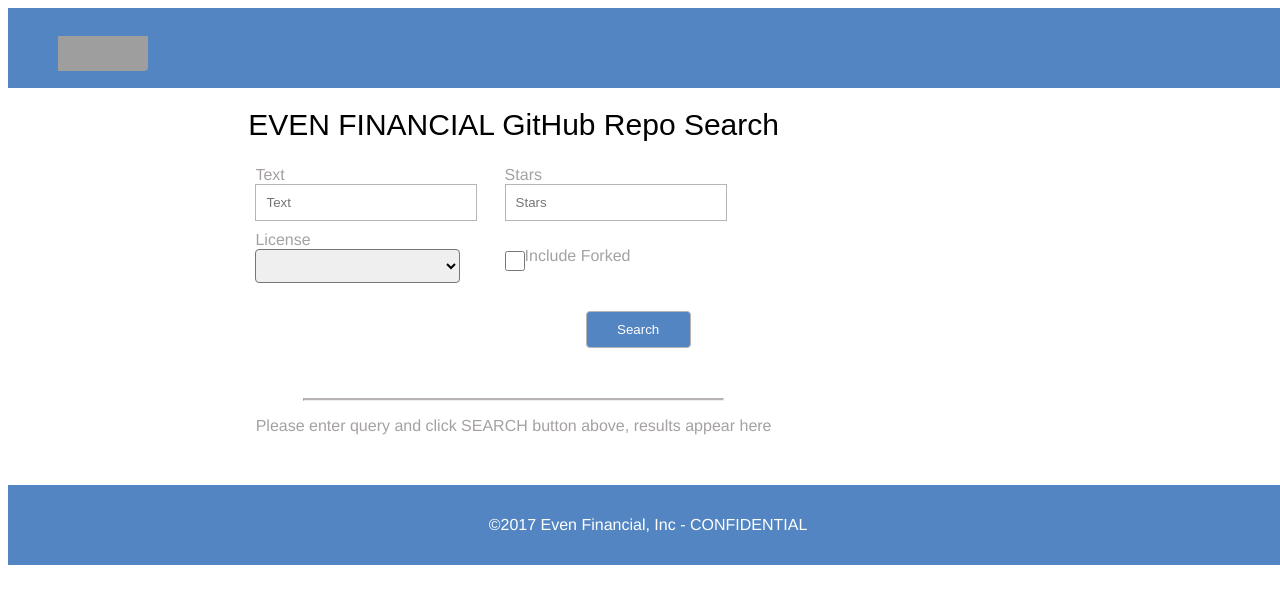
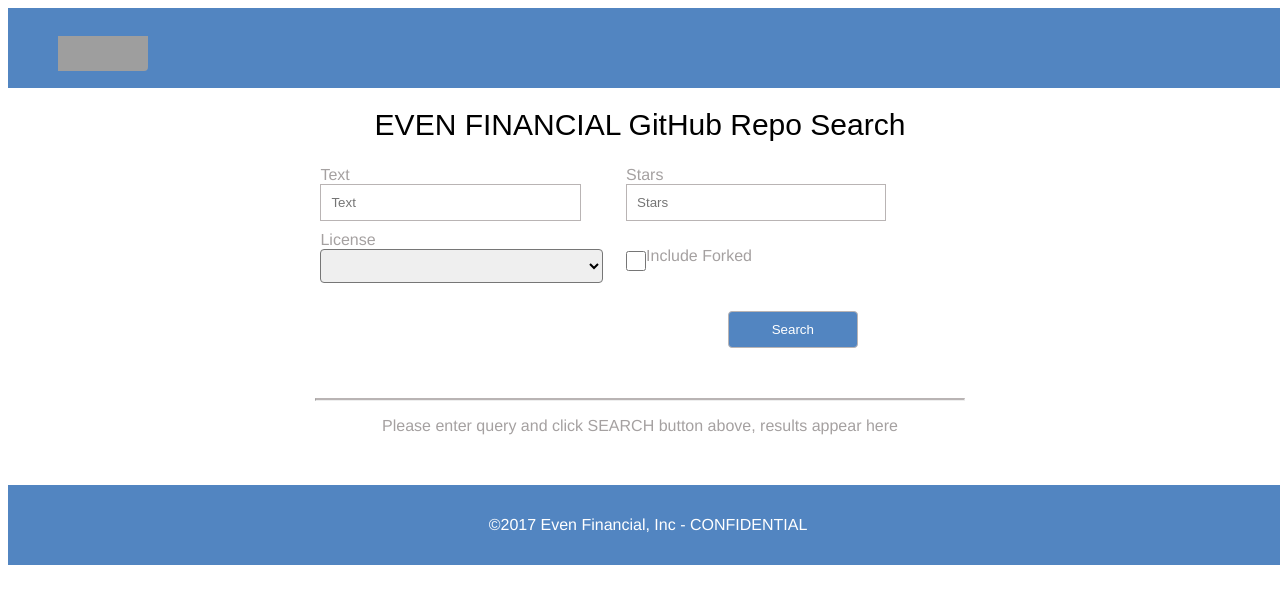
Before and after one commit to unachoza/GithupSearchTypescript, a React (Create React App) app: page / in a window 1280 px wide. Shown: the top 604 px of the page. Built offline with nearby package versions, Linux system fonts and the light colour scheme; grey boxes are pictures that could not be loaded.

Commit message:
forked is on the right; css centering

```diff
--- a/src/App.css
+++ b/src/App.css
@@ -1,6 +1,7 @@
 div {
   font-family: 'Franklin Gothic Medium', 'Arial Narrow', Arial, sans-serif;
   color: rgb(165, 161, 161)
+
 }
 .app {
   margin:auto
@@ -52,6 +53,7 @@
   align-items: center;
   width: 80%;
   height: 100%;
+  margin: auto;
 }
 .app-container {
   display:flex;
@@ -62,7 +64,8 @@
 }
 .content {
   flex: 1 0 auto;
-  /* width: 80%; */
+  width: 80%;
+  margin: auto;
 }
 .header {
   width: 100vw;
@@ -88,11 +91,12 @@
 
 
 /* Form Components  */
+
 input {
   display: flex;
   padding: 10px;
   margin-bottom: 10px;
-  width: 200px;
+  width: 80%;
   border: 1px solid rgb(185, 180, 180);
 }
 input#submit {
@@ -104,7 +108,7 @@
  width: 20%;
 }
 .dropdown {
-  width: 85%;
+  width: 95%;
   height:30px;
 }
 select {
--- a/src/Components/Form.tsx
+++ b/src/Components/Form.tsx
@@ -22,7 +22,6 @@
           <input
             type="input"
             placeholder="Text"
-            required
             onBlur={e => text(e)}
             disabled={loading}
           />
--- a/src/Components/FormContainer.tsx
+++ b/src/Components/FormContainer.tsx
@@ -83,7 +83,7 @@
     this.setState({ loading: true });
     setTimeout(() => {
       this.setState({ loading: false });
-    }, 2000);
+    }, 3000);
   };
 
   handleQuery = (e: React.FormEvent<HTMLFormElement>) => {
--- a/src/Components/ResultSingle.tsx
+++ b/src/Components/ResultSingle.tsx
@@ -16,19 +16,20 @@
     console.log(fork)
 
     if (fork){
-      return <div id="fork-button">fork</div>
+      return <div className="results-sub-container" id="fork-button">forked</div>
     }
   }
   return (
     <div className="result-container">
       <div className="results-sub-container" id="text">
         <h2 className="repo-text">
-          {name} Author: {owner.login}
+          REPO NAME: {name} REPO AUTHOR: {owner.login}
         </h2>
         <p className="repo-description">{description}</p>
         <a href={html_url}>See on Github</a>
-        {forkCheck(fork)}
+
       </div>
+      {forkCheck(fork)}
       <div className="results-sub-container" id="star">
         <h6 className="text-title">Stars:</h6>
         <p className="text-answer">{stargazers_count}</p>
```
